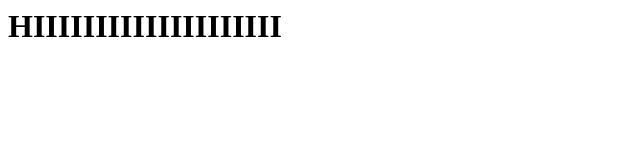
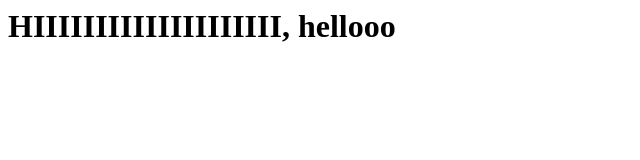
Before and after one commit to Samreenkhan/ML-Interview-Question, a plain HTML site: page index.html in a window 1280 px wide. Shown: the whole page, without its empty margins (0-640 px from the left). Drawn offline with Linux system fonts and the light colour scheme.

Commit message:
Update index.html

```diff
--- a/index.html
+++ b/index.html
@@ -1 +1 @@
-<h1>HIIIIIIIIIIIIIIIIIIII</h1>
+<h1>HIIIIIIIIIIIIIIIIIIII, hellooo</h1>
```
